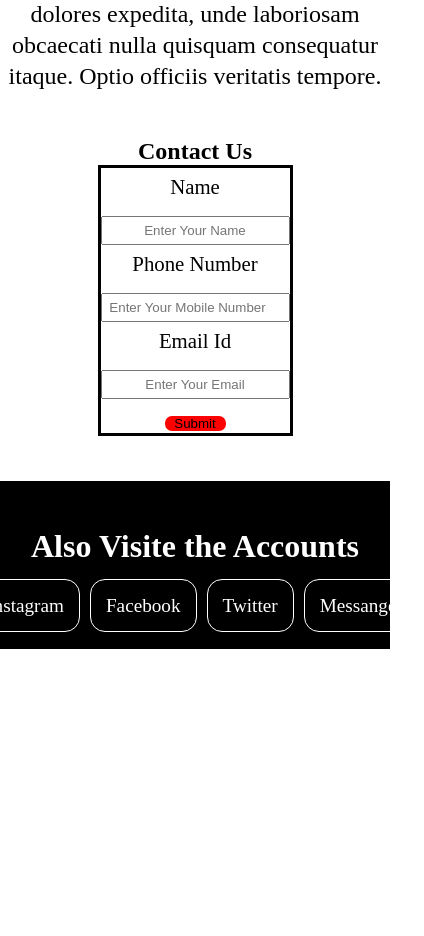
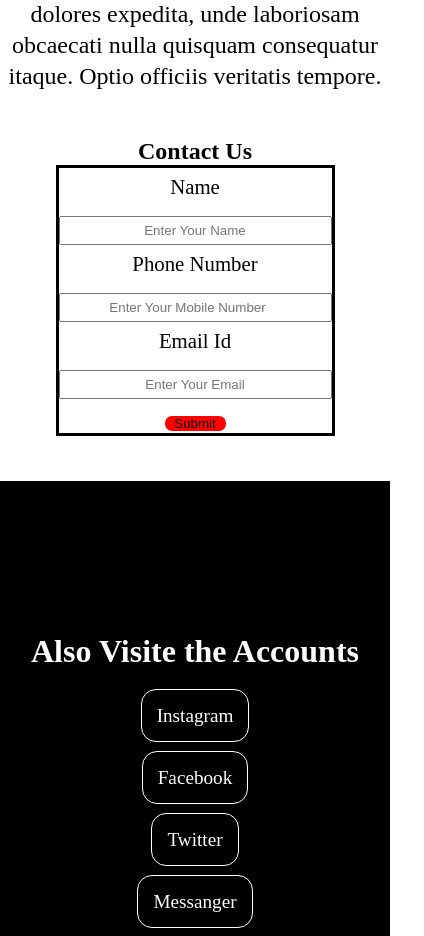
Before and after one commit to rutvalthonge4312/GYM-2, a plain HTML site: page index.html in a window 390 px wide. Shown: the part 3580-4516 px from the top of the page, 424 px wide, since content can reach past the window. Before the commit the page ends 4229 px from the top, so only its background shows below. Drawn offline with Linux system fonts and the light colour scheme.

Commit message:
updated the phone css

```diff
--- a/index.html
+++ b/index.html
@@ -143,7 +143,7 @@
         <button>Submit</button>
       </form>
     </section>
-    <footer>
+    <footer id="footerid">
       <h1>Also Visite the Accounts</h1>
       <div class="socialLinks">
         <ul>
--- a/phone.css
+++ b/phone.css
@@ -1,6 +1,15 @@
-footer ul {
+footer {
   display: flex;
   flex-direction: column;
+  height: 30vh;
+}
+footer .socialLinks ul {
+  display: flex;
+  flex-direction: column;
+}
+footer .socialLinks ul li {
+  padding: 5px 5px;
+  margin: 15px 15px;
 }
 .navbar {
   flex-direction: column;
@@ -29,3 +38,14 @@ footer ul {
   justify-content: center;
   align-items: center;
 }
+.contacUs form {
+  width: 70vw;
+}
+.contacUs {
+  justify-content: center;
+  align-items: center;
+  width: 70vw;
+}
+#footerid {
+  height: 70vh;
+}
```
